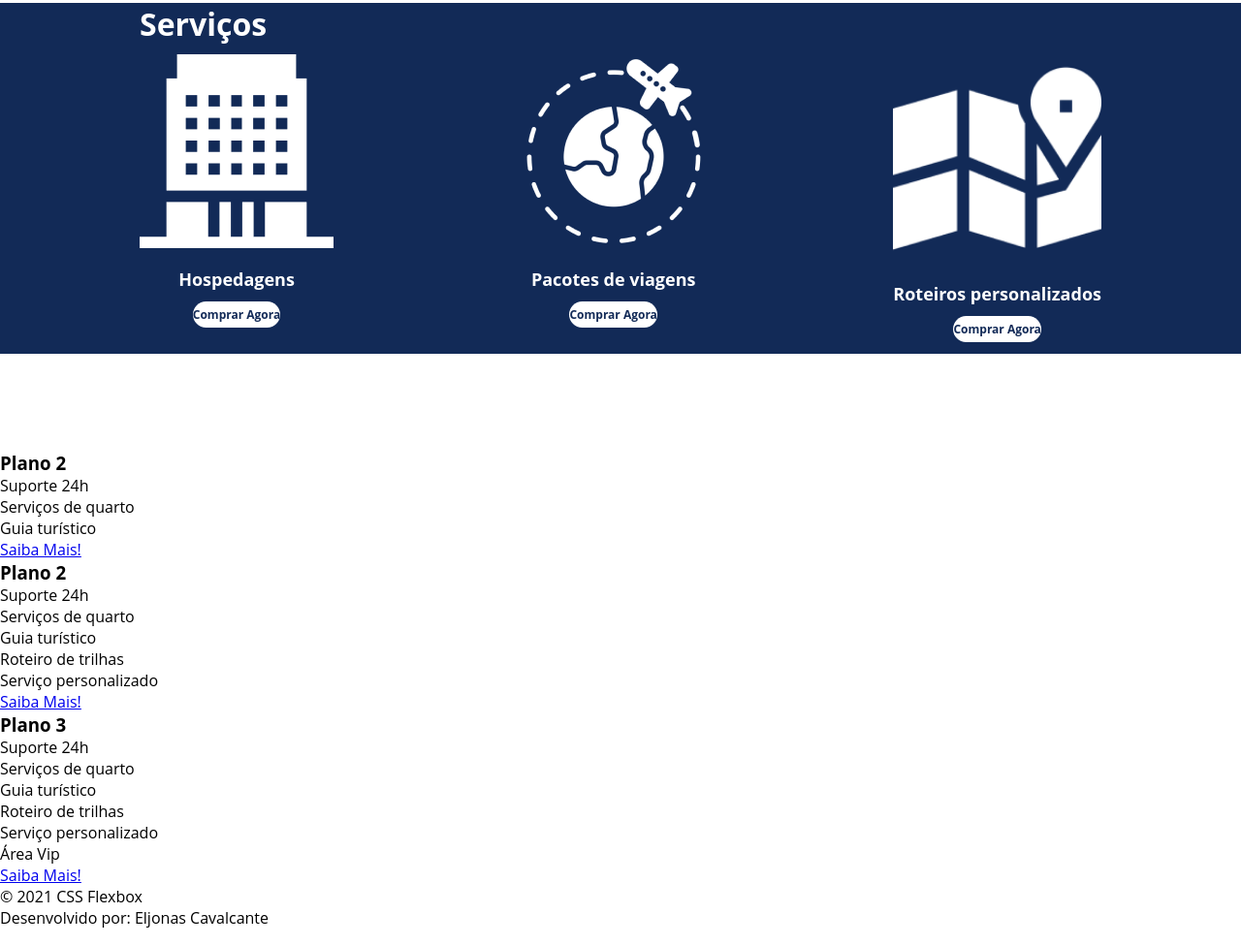
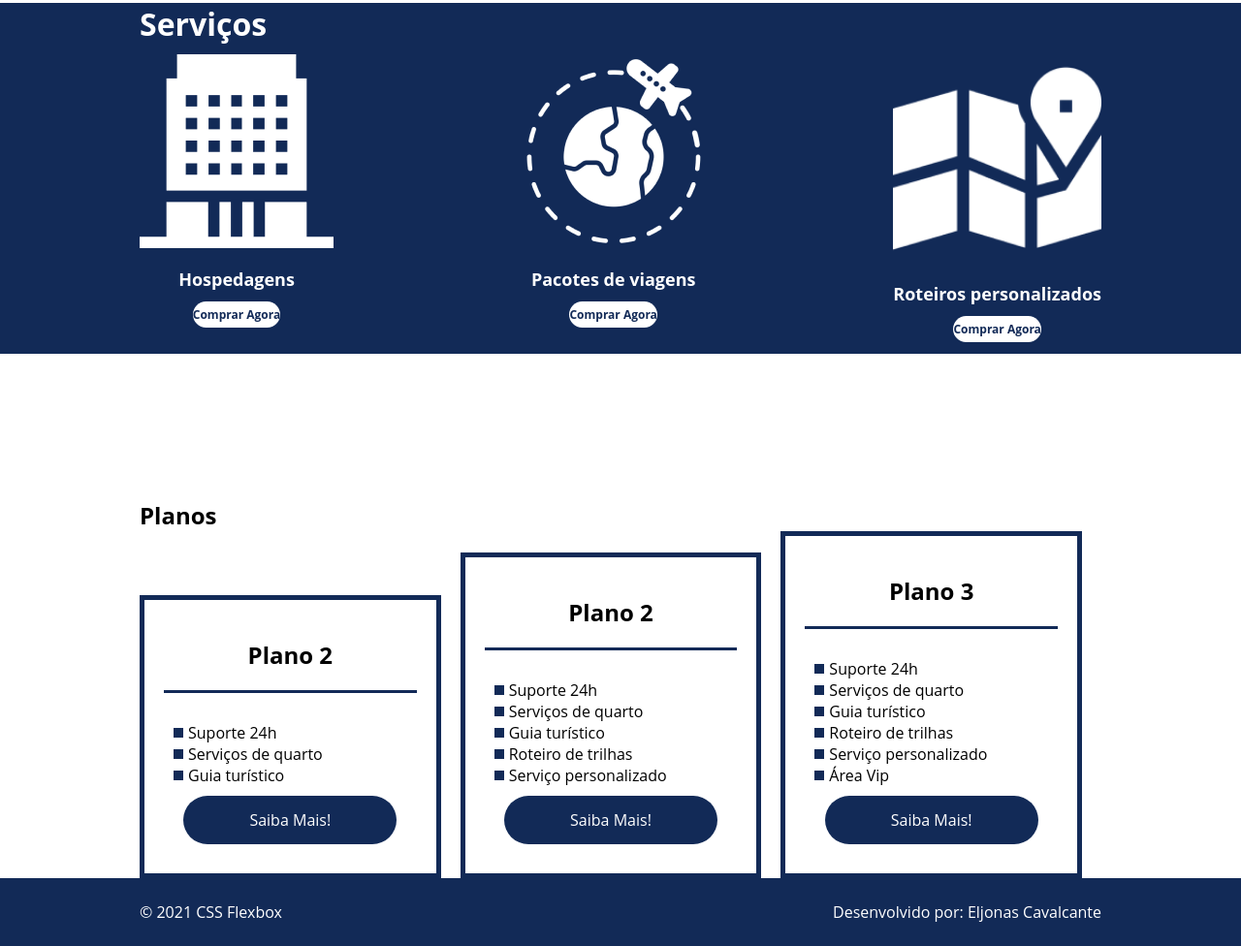
Before and after one commit to EljonasCavalcante/flexbox-Dio-Web, a plain HTML site: page index.html in a window 1280 px wide. Shown: the part 1238-2214 px from the top of the page at 97% size. Drawn offline with Linux system fonts and the light colour scheme.

Commit message:
feat: creating style service

```diff
--- a/index.html
+++ b/index.html
@@ -22,7 +22,7 @@
       <div class="texto-apresentacao">
         <h1>Flex <br />Turismos</h1>
         <p>O melhor serviço para você!</p>
-        <a href="">Saiba Mais!</a>
+        <a href="" class="btn">Saiba Mais!</a>
       </div>
 
       <div class="flex-container">
@@ -80,18 +80,22 @@
       </div>
     </div>
 
+    <div class="flex-container" id="planos">
       <div>
-      <div>
+        <h2>Planos</h2>
+      </div>
+      <div class="list-planos">
+        <div class="item-plano">
           <h3>Plano 2</h3>
           <ul>
             <li>Suporte 24h</li>
             <li>Serviços de quarto</li>
             <li>Guia turístico</li>
           </ul>
-        <a href="#">Saiba Mais!</a>
+          <a href="#" class="btn">Saiba Mais!</a>
         </div>
 
-      <div>
+        <div class="item-plano">
           <h3>Plano 2</h3>
           <ul>
             <li>Suporte 24h</li>
@@ -100,10 +104,10 @@
             <li>Roteiro de trilhas</li>
             <li>Serviço personalizado</li>
           </ul>
-        <a href="#">Saiba Mais!</a>
+          <a href="#" class="btn">Saiba Mais!</a>
         </div>
 
-      <div>
+        <div class="item-plano">
           <h3>Plano 3</h3>
           <ul>
             <li>Suporte 24h</li>
@@ -113,13 +117,16 @@
             <li>Serviço personalizado</li>
             <li>Área Vip</li>
           </ul>
-        <a href="#">Saiba Mais!</a>
+          <a href="#" class="btn">Saiba Mais!</a>
         </div>
       </div>
-
+    </div>
     <footer>
+      <div class="flex-container footer">
         <p>&copy; 2021 CSS Flexbox</p>
         <p>Desenvolvido por: Eljonas Cavalcante</p>
+      </div>
+
     </footer>
 
     <script src="main.js"></script>
--- a/style.css
+++ b/style.css
@@ -70,7 +70,7 @@ header .menu{
   margin-bottom: 10px;
 }
 
-.texto-apresentacao a{
+.btn{
   background-color: #122A57;
   color: #fff;
   text-align: center;
@@ -168,3 +168,78 @@ header .menu{
   width: 80%;
   margin: auto;
 }
+
+#planos{
+  flex-direction: column;
+  min-width: 100vh;
+  padding-top: 50px;
+}
+
+.list-planos{
+  display: flex;
+  align-items: flex-end;
+
+}
+
+.item-plano{
+  flex: 1;
+  border: 5px solid #122A57;
+  margin-right: 20px;
+  padding: 10px;
+}
+
+.item-plano .btn{
+  margin: auto;
+  margin-bottom: 20px;
+}
+
+.item-plano h3{
+  font-size: 24px;
+  display: flex;
+  flex-direction: column;
+  padding: 10px;
+  text-align: center;
+  margin-top: 20px;
+}
+
+.item-plano h3::after{
+  content: "";
+  background-color: #122A57;
+  width: 100%;
+  height: 3px;
+  margin-top: 20px;
+  margin-bottom: 10px;
+
+}
+
+.item-plano ul{
+  padding: 10px 20px;
+  display: flex;
+  flex-direction: column;
+}
+
+.item-plano ul li{
+  display: flex;
+  flex-wrap: nowrap;
+  align-items: center;
+}
+
+.item-plano ul li::before{
+  content: "";
+  width: 10px;
+  height: 10px;
+  background-color: #122A57;
+  margin-right: 5px;
+}
+
+footer{
+  background-color: #122A57;
+  height: 70px;
+  display: flex;
+
+}
+
+footer .footer{
+  justify-content: space-between;
+  color: #fff;
+}
```
Lines whose indentation alone changed are shown as unchanged.
